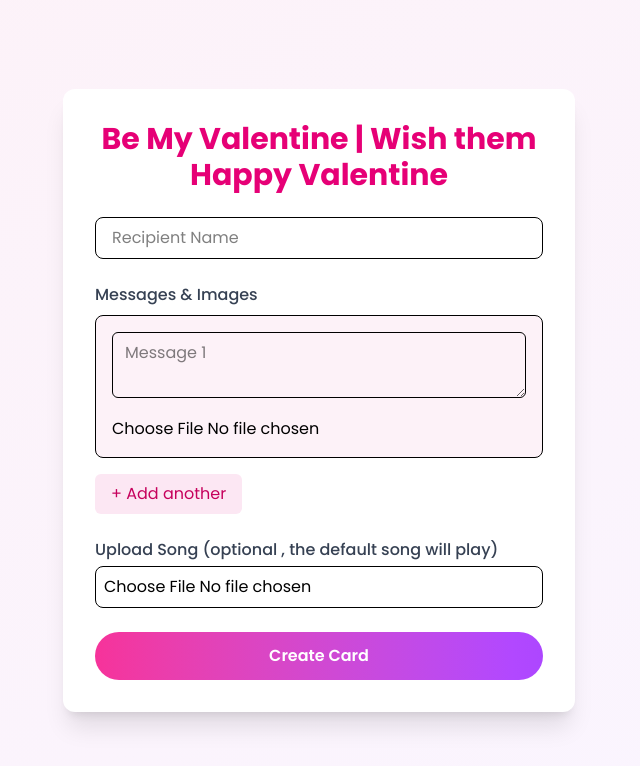
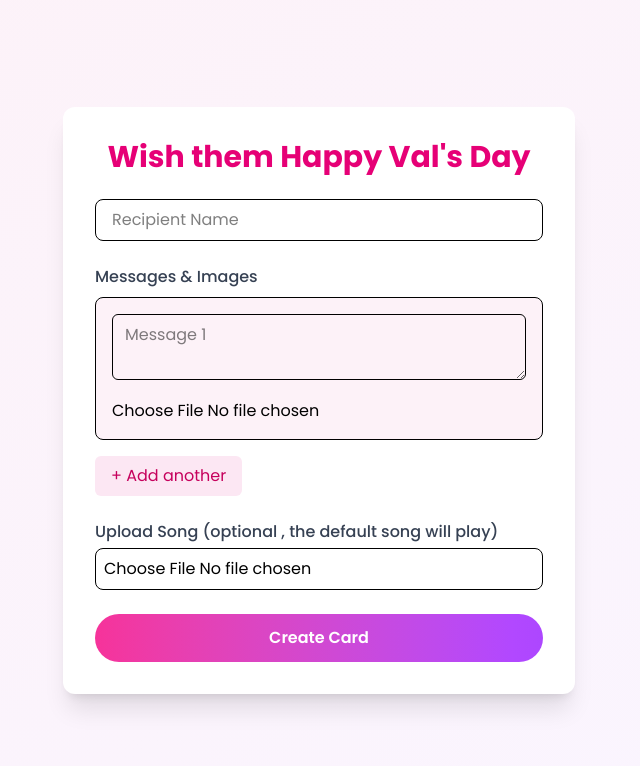
Before and after one commit to Jamison-lii/Wishly, a React (Vite) app: page /create in a window 1280 px wide. Shown: the top 766 px of the page, without its empty margins (321-961 px from the left). Built offline with nearby package versions, Linux system fonts and the light colour scheme.

Commit message:
Update header text for Valentine's Day
Happy Vals day

```diff
--- a/src/pages/CreateCard.jsx
+++ b/src/pages/CreateCard.jsx
@@ -71,7 +71,7 @@ const CreateCard = () => {
         className="bg-white rounded-xl shadow-xl p-8 w-full max-w-lg space-y-6"
       >
         <h1 className="text-3xl font-bold text-pink-600 text-center">
-          Be My Valentine | Wish them Happy Valentine
+           Wish them Happy Val's Day
         </h1>
 
         <input
```
